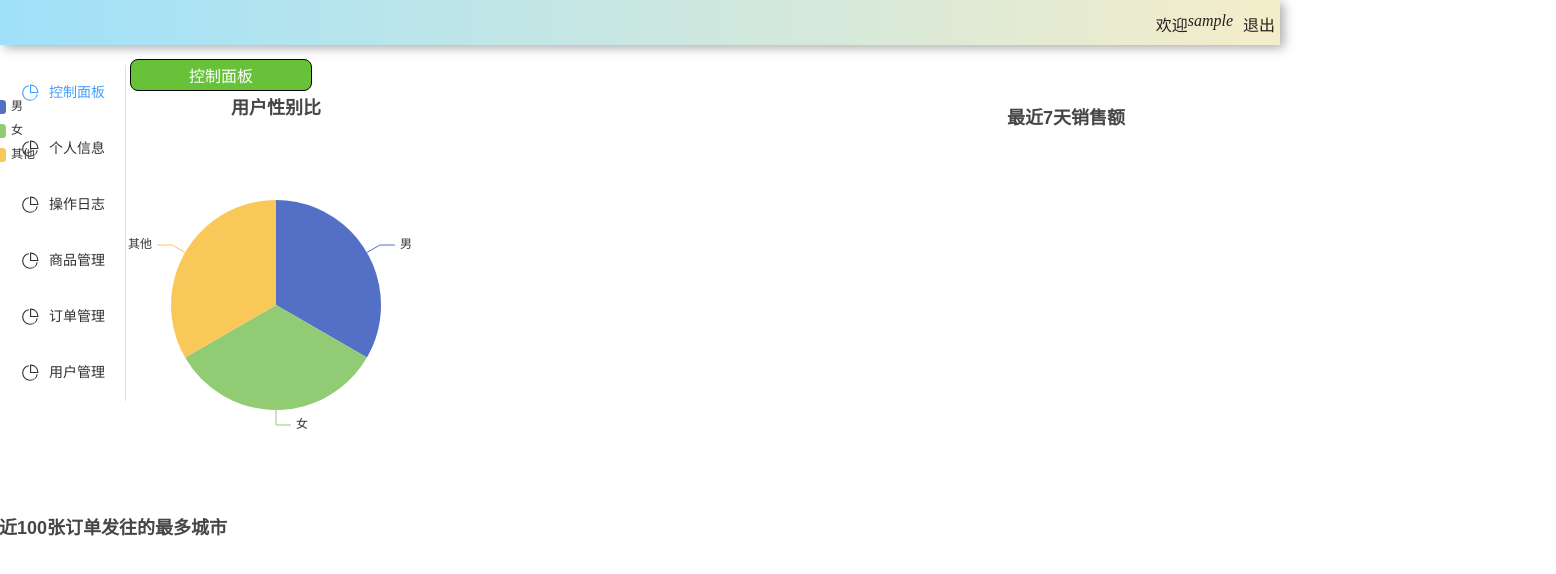
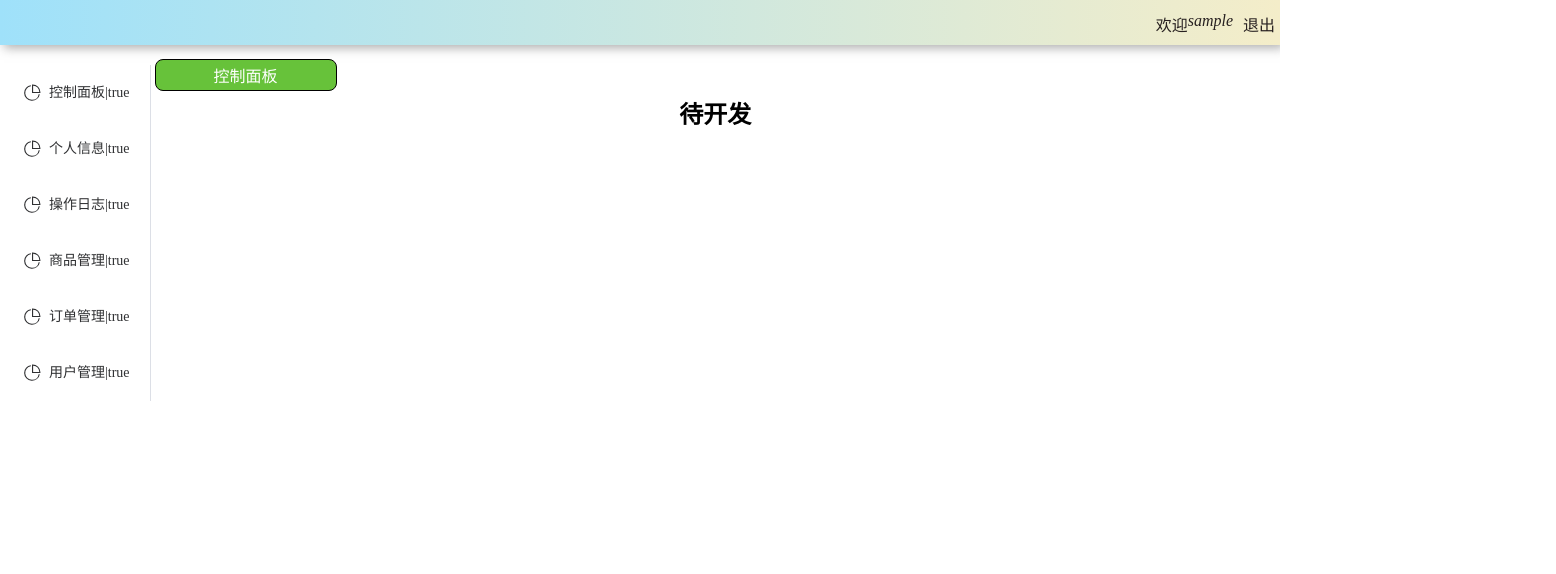
Before and after one commit to networkLam/mall_web, a Vue app: page /central in a window 1280 px wide. Shown: the top 574 px of the page, 1556 px wide, since content can reach past the window. Built offline with nearby package versions, Linux system fonts and the light colour scheme; no server answers; sample sign-in values are in the browser's storage.

Commit message:
modified tabs

```diff
--- a/src/components/MenuComponent.vue
+++ b/src/components/MenuComponent.vue
@@ -30,7 +30,10 @@ function findChildren(routerInfo: readonly RouteRecordRaw[]): Ref<any[]> {
         const children = routerInfo[index].children;
         if (children) { // 这里确保了children不是undefined
             for (let i = 0; i < children.length; i++) {
-                res.value.push(children[i]);
+                const show = children[i].meta!.show;
+                if (show === true) {
+                    res.value.push(children[i]);
+                }
             }
         }
     }
@@ -38,37 +41,25 @@ function findChildren(routerInfo: readonly RouteRecordRaw[]): Ref<any[]> {
 }
 const childrenRouter = findChildren(routerInfoAll)
 
-
 //路由导航
-const routeChange = (toAnywhere: RouteRecordRaw,index:number) => {
-    console.log(toAnywhere)
-    //先跳转路由再generating tab
-    router.push(toAnywhere.path)
-    //实现tab标签导航
-    if (toAnywhere.meta) {
-        const temp = {
-            title: typeof toAnywhere.meta.title === 'string' ? toAnywhere.meta.title : '暂无标题',
-            router: toAnywhere.path
-        };
-        tabs.setNavigation(temp);
-        tabs.setActiveIndex(index);
-    }
+const routeChange = (toAnywhere: RouteRecordRaw) => {
+    tabs.navigationTo(toAnywhere.path)
 }
-//默认展示控制面板的信息，且不可关闭
-routeChange(childrenRouter.value[0],0);
+//默认展示控制面板的信息，且不可关闭 (因为0位不可关闭)
+routeChange(childrenRouter.value[0]);
 tabs.setActiveIndex(0);
 </script>
 
 <template>
     <div class="warpper">
         <div class="menu">
-            <el-menu default-active="0" class="el-menu-vertical-demo">
+            <el-menu class="el-menu-vertical-demo">
                 <el-menu-item v-for="(item, index) in childrenRouter" :index="String(index)" :key="index"
-                    @click="routeChange(item,index)">
-                    <el-icon><el-icon>
-                            <PieChart />
-                        </el-icon></el-icon>
-                    <span>{{ item.meta.title }}</span>
+                    @click="routeChange(item)">
+                    <el-icon>
+                        <PieChart />
+                    </el-icon>
+                    <span>{{ item.meta.title + '|' + item.meta.show }}</span>
                 </el-menu-item>
             </el-menu>
         </div>
--- a/src/components/TabsComponent.vue
+++ b/src/components/TabsComponent.vue
@@ -6,7 +6,6 @@
       <div @click.stop="closeRouter(item.router)" style="margin-left: 5px;" v-if="index !== 0"><el-icon>
           <CircleClose />
         </el-icon></div>
-
     </div>
 
   </div>
--- a/src/router/index.ts
+++ b/src/router/index.ts
@@ -1,40 +1,41 @@
 import { createRouter, createWebHistory } from 'vue-router'
 import HomeView from '../views/HomeView.vue'
-import LoginView from "../views/LoginView.vue"
+import LoginView from '../views/LoginView.vue'
 const router = createRouter({
   history: createWebHistory(import.meta.env.BASE_URL),
   routes: [
     {
       //路由重定向
       path: '/',
-      redirect:"/login"
+      redirect: '/login'
     },
     {
-      path:"/testview",
-      name:"testview",
-      component:()=>import('../views/TestView.vue')
+      path: '/testview',
+      name: 'testview',
+      component: () => import('../views/TestView.vue')
     },
     {
       path: '/login',
       name: 'login',
       component: LoginView,
-      meta:{
-        title:"登录"
+      meta: {
+        title: '登录'
       }
     },
     {
-      path:"/home",
-      name : "home",
-      component : HomeView,
-      meta:{
-        title:"主页"
+      path: '/home',
+      name: 'home',
+      component: HomeView,
+      meta: {
+        title: '主页'
       },
-      children:[
+      children: [
         {
           path: '/central',
           name: 'central',
-          meta:{
-            title:"控制面板"
+          meta: {
+            title: '控制面板',
+            show:true //将不展示在主菜单；
           },
           // route level code-splitting
           // this generates a separate chunk (About.[hash].js) for this route
@@ -45,18 +46,19 @@ const router = createRouter({
           //
           path: '/profile',
           name: 'profile',
-          meta:{
-            title:"个人信息"
+          meta: {
+            title: '个人信息',
+            show:true //将不展示在主菜单；
           },
-
           component: () => import('../views/ProfileView.vue')
         },
         {
           //
           path: '/log',
           name: 'log',
-          meta:{
-            title:"操作日志"
+          meta: {
+            title: '操作日志',
+            show:true //将不展示在主菜单；
           },
           component: () => import('../views/LogView.vue')
         },
@@ -64,8 +66,9 @@ const router = createRouter({
           //
           path: '/product',
           name: 'product',
-          meta:{
-            title:"商品管理"
+          meta: {
+            title: '商品管理',
+            show:true //将不展示在主菜单；
           },
           component: () => import('../views/ProductView.vue')
         },
@@ -73,8 +76,9 @@ const router = createRouter({
           //
           path: '/order',
           name: 'order',
-          meta:{
-            title:"订单管理"
+          meta: {
+            title: '订单管理',
+            show:true //将不展示在主菜单；
           },
           component: () => import('../views/OrderView.vue')
         },
@@ -82,33 +86,42 @@ const router = createRouter({
           //
           path: '/user',
           name: 'user',
-          meta:{
-            title:"用户管理"
+          meta: {
+            title: '用户管理',
+            show:true //将不展示在主菜单；
           },
           component: () => import('../views/UserView.vue')
         },
+        {
+          path: '/addproduct',
+          name: 'addproduct',
+          meta: {
+            title: '添加商品',
+            show:false //将不展示在主菜单；
+          },
+          component: () => import('../views/AddproductView.vue')
+        }
       ]
-    },
+    }
   ]
 })
 
-router.beforeEach(async (to,from,next)=>{
-  if(to.meta.title){
+router.beforeEach(async (to, from, next) => {
+  if (to.meta.title) {
     //修改标题
-    document.title = to.meta.title as string;
+    document.title = to.meta.title as string
   }
 
-  if(to.path == '/login' ){
-    next();
-  }else{
-    const token = localStorage.getItem('token') == null ? null : localStorage.getItem('token') ;
-    if(token == null){
-      alert("你还未登录，即将返回登录界面");
-      next('/login');
-    }else{
-      next();
+  if (to.path == '/login') {
+    next()
+  } else {
+    const token = localStorage.getItem('token') == null ? null : localStorage.getItem('token')
+    if (token == null) {
+      alert('你还未登录，即将返回登录界面')
+      next('/login')
+    } else {
+      next()
     }
-
   }
 })
 
--- a/src/stores/navigation.ts
+++ b/src/stores/navigation.ts
@@ -1,58 +1,98 @@
-import { defineStore } from "pinia";
-import { type Router } from "vue-router";
-// const router = useRouter();
+import { defineStore } from 'pinia'
+import { type Router, type RouteRecordRaw } from 'vue-router'
 
 export const useNavigationTab = defineStore('navigation', {
   state: () => {
     return {
-      navigationInfo: [] as { router: string, title: string }[],
-      activeIndex:-1
+      navigationInfo: [] as { router: string; title: string }[],
+      activeIndex: -1,
+      //一开始就初始化这个路由，并将路由信息一起初始化进来，后面的所有关于路由的操作都通过storage的方式调用；
+      router: null as any,
+      allRouterInfo:null as any, //本次登录的全部路由信息；
     }
   },
   getters: {
-    getNavigationInfo(state): { router: string, title: string }[] {
-      return state.navigationInfo;
+    getNavigationInfo(state): { router: string; title: string }[] {
+      return state.navigationInfo
     },
-    getActiveIndex(state){
-      return state.activeIndex;
+    getActiveIndex(state) {
+      return state.activeIndex
     }
   },
   actions: {
     //设置活动索引
-    setActiveIndex(index:number){
-      this.activeIndex = index;
+    setActiveIndex(index: number) {
+      this.activeIndex = index
     },
     //设置一个路由信息
-    setNavigation(info: { router: string, title: string }) {
+    setNavigation(info: { router: string; title: string }) {
       // 检查这个路由是否已经存在
-      const isExist = this.navigationInfo.some(item => item.router === info.router);
+      const isExist = this.navigationInfo.some((item) => item.router === info.router)
       if (!isExist) {
         // 如果不存在，则添加到navigationInfo数组中
-        this.navigationInfo.push(info);
+        this.navigationInfo.push(info)
+        // this.activeIndex = this.navigationInfo.length-1;
       } else {
-        console.log('router is exist');
+        console.log('router is exist')
+      }
+      //找到这个路由在数组中的位置
+      const routeLocal = this.navigationInfo.findIndex((item) => item.router === info.router)
+      if (routeLocal !== -1) {
+        // 如果找到了匹配的路由
+        this.activeIndex = routeLocal
       }
     },
-       //移除一个路由信息
+    //移除一个路由信息
     removeMeta(routeName: string, router: Router) {
-        // 检查这个路由是否已经存在
-      const index = this.navigationInfo.findIndex(item => item.router === routeName);
+      // 检查这个路由是否已经存在
+      const index = this.navigationInfo.findIndex((item) => item.router === routeName)
       if (index >= 0) {
-        this.navigationInfo.splice(index, 1);
+        this.navigationInfo.splice(index, 1)
         //如果关闭的标签页索引等于当前活跃的标签页索引，那么当前活跃的标签页索引就往前推,并将页面导航到那个位置；
         if (index === this.activeIndex || this.activeIndex >= this.navigationInfo.length) {
           // 更新 activeIndex 到最后一个有效索引
-          this.activeIndex = Math.max(0, this.navigationInfo.length - 1);
+          this.activeIndex = Math.max(0, this.navigationInfo.length - 1)
           if (this.navigationInfo.length > 0) {
-            router.push(this.navigationInfo[this.activeIndex].router);
+            router.push(this.navigationInfo[this.activeIndex].router)
           } else {
             // 如果没有更多的路由项，你可以选择导航到一个默认路径或执行其他逻辑
-            router.push('/home');
+            router.push('/home')
           }
         }
       } else {
-        console.log('router not exist');
+        console.log('router not exist')
       }
-    }
+    },
+    //将路由初始化
+    setRouter(router:any){
+      this.router = router;
+    },
+    //设置全部的路由信息；
+    setRouterInfo(routerInfo:any){
+      this.allRouterInfo = routerInfo;
+      console.log("allRouterInfo",this.allRouterInfo)
+    },
+    //路由导航
+    navigationTo(destination:string){
+      const routeLocal = this.allRouterInfo.findIndex((item:any) => item.path === destination);
+      //先把内容的组装
+      this.routeChange(this.allRouterInfo[routeLocal])
+      // console.log('要导航的路由在-->',routeLocal)
+    },
+    routeChange(toAnywhere: RouteRecordRaw){
+      console.log(toAnywhere)
+      //先跳转路由再generating tab
+      if(this.router!=null){
+        this.router.push(toAnywhere.path)
+      }
+      //实现tab标签导航
+      if (toAnywhere.meta) {
+          const temp = {
+              title: typeof toAnywhere.meta.title === 'string' ? toAnywhere.meta.title : '暂无标题',
+              router: toAnywhere.path
+          };
+          this.setNavigation(temp);
+      }
   }
-});
+  }
+})
--- /dev/null
+++ b/src/views/AddproductView.vue
@@ -0,0 +1,26 @@
+<template>
+  <div >添加商品</div>
+</template>
+
+<script setup>
+import { ref, reactive,onMounted, watchEffect, computed} from 'vue';
+import { useRoute, useRouter } from 'vue-router';
+/**
+* 路由对象
+*/
+const route = useRoute();
+/**
+* 路由实例
+*/
+const router = useRouter();
+onMounted(() => {
+  //console.log('3.-组件挂载到页面之后执行-------onMounted')
+})
+watchEffect(()=>{
+})
+// 使用toRefs解构
+// let { } = { ...toRefs(data) }
+
+</script>
+<style scoped lang='less'>
+</style>
--- a/src/views/CentralView.vue
+++ b/src/views/CentralView.vue
@@ -49,36 +49,36 @@ pie =  reactive({
   ]
 });
 
-request("/api/administrator/gender").then(res=>{
-  const {data} = res.data;
-  pie.series[0].data[0].value = data.men;
-  pie.series[0].data[1].value = data.female;
-  pie.series[0].data[2].value = data.amount - data.men - data.female;
-  myChart1.setOption(pie);
-  // console.log(data)
-})
+// request("/api/administrator/gender").then(res=>{
+//   const {data} = res.data;
+//   pie.series[0].data[0].value = data.men;
+//   pie.series[0].data[1].value = data.female;
+//   pie.series[0].data[2].value = data.amount - data.men - data.female;
+//   myChart1.setOption(pie);
+//   // console.log(data)
+// })
 
-request("/api/order/admin/parcel").then(res=>{
-  const {data} = res.data;
-  for(const item of data){
-    // console.log(item)
-    bar.yAxis.data.unshift(item.destination);
-    bar.series[0].data.unshift(item.total);
-  }
-  myChart2.setOption(bar);
-  // console.log(data)
-})
+// request("/api/order/admin/parcel").then(res=>{
+//   const {data} = res.data;
+//   for(const item of data){
+//     // console.log(item)
+//     bar.yAxis.data.unshift(item.destination);
+//     bar.series[0].data.unshift(item.total);
+//   }
+//   myChart2.setOption(bar);
+//   // console.log(data)
+// })
 
-request("/api/order/admin/sales").then(res=>{
-  const {data} = res.data;
-  for(const item of data){
-    // console.log(item)
-    line_simple.xAxis.data.push(item.localDate);
-    line_simple.series[0].data.push(item.total);
-  }
-  myChart3.setOption(line_simple);
-  console.log(data)
-})
+// request("/api/order/admin/sales").then(res=>{
+//   const {data} = res.data;
+//   for(const item of data){
+//     // console.log(item)
+//     line_simple.xAxis.data.push(item.localDate);
+//     line_simple.series[0].data.push(item.total);
+//   }
+//   myChart3.setOption(line_simple);
+//   console.log(data)
+// })
 bar = {
   title: {
     text: '最近100张订单发往的最多城市'
@@ -142,15 +142,15 @@ line_simple = {
 
 // var chartDom = document.getElementById('main');
 
-onMounted(()=>{
- // console.log(content.value)
-   myChart1 = echarts.init(content.value);
-   myChart2 = echarts.init(content1.value);
-   myChart3 = echarts.init(content2.value);
-   pie && myChart1.setOption(pie);
-   bar && myChart2.setOption(bar);
-   line_simple && myChart3.setOption(line_simple);
-})
+// onMounted(()=>{
+//  // console.log(content.value)
+//    myChart1 = echarts.init(content.value);
+//    myChart2 = echarts.init(content1.value);
+//    myChart3 = echarts.init(content2.value);
+//    pie && myChart1.setOption(pie);
+//    bar && myChart2.setOption(bar);
+//    line_simple && myChart3.setOption(line_simple);
+// })
 
 
 
@@ -159,14 +159,15 @@ onMounted(()=>{
 <template>
     <!-- 这是根标签 -->
     <div class="wrapper">
-      <div>
+      <h2>待开发</h2>
+      <!-- <div>
         <div> <div ref="content" style="width: 600px;height: 420px;"></div> </div>
         <div> <div ref="content1" style="width: 600px;height: 420px;"></div> </div>
-      </div>
+      </div> -->
 
-     <div>
+     <!-- <div>
       <div> <div ref="content2" style="width: 980px;height: 820px;"></div> </div>
-     </div>
+     </div> -->
 
     </div>
   </template>
--- a/src/views/HomeView.vue
+++ b/src/views/HomeView.vue
@@ -4,17 +4,55 @@ import MenuComponent from '@/components/MenuComponent.vue';
 // import tabsComponent from '@/components/tabsComponent.vue';
 import tabsComponent from '@/components/TabsComponent.vue';
 import { useOnlogin } from '../stores/index'
-import { useRouter } from "vue-router"
-import {ref, watch} from 'vue'
+import { useRouter, type RouteRecordRaw } from "vue-router"
+import {ref, watch, type Ref} from 'vue'
 import { useNavigationTab } from '@/stores/navigation';
 import router from '../router/index'
 const userName = useOnlogin().getUserName;
 const Link = useOnlogin().getSrc;
 console.log(Link)
-const route = useRouter();
-route.push("/central")
-console.log("%centry home page", "color:red;")
+const Router = useRouter();
+// route.push("/central")
+// console.log("%centry home page", "color:red;")
+//将路由信息初始化
 const tabs = useNavigationTab();
+
+//got it all route information
+const routerInfoAll = router.options.routes;
+//返回home路由所在的索引位置
+function matchHomePath(routerInfo: readonly RouteRecordRaw[]): number {
+    for (let i = 0; i < routerInfo.length; i++) {
+        if (routerInfo[i].path === '/home') {
+            return i;
+        }
+    }
+    return -1;
+}
+
+//找出找出home路由下面的子路由
+function findChildren(routerInfo: readonly RouteRecordRaw[]): Ref<any[]> {
+    const res = ref<any[]>([]);
+    const index = matchHomePath(routerInfo);
+    //确保存在children属性
+    if (index != -1 && routerInfo[index]?.children) {
+        const children = routerInfo[index].children;
+        if (children) { // 这里确保了children不是undefined
+            for (let i = 0; i < children.length; i++) {
+                // const show = children[i].meta!.show;
+                // if (show === true) {
+                    res.value.push(children[i]);
+                // }
+            }
+        }
+    }
+    return res;
+}
+
+const childrenRouter = findChildren(routerInfoAll)
+
+tabs.setRouterInfo(childrenRouter);
+tabs.setRouter(Router);
+
 
 </script>
 <template>
--- a/src/views/ProductView.vue
+++ b/src/views/ProductView.vue
@@ -135,6 +135,11 @@ import { Search, Plus } from '@element-plus/icons-vue'
 import { ref, reactive, onMounted, watch, onBeforeMount } from 'vue';
 import request from '@/utils/request';
 import api from "@/utils/api";
+import { useRoute,useRouter } from 'vue-router';
+import { useNavigationTab } from "../stores/navigation"
+const tabs = useNavigationTab();
+const router = useRouter();
+
 //判断是新增还是更新
 let updateOrInsert = ref(false);
 
@@ -393,11 +398,7 @@ const onSubmit = () => {
 }
 //添加
 const addproduct = () => {
-  showTable.value = true;
-  (Object.keys(form) as (keyof typeof form)[]).forEach((key) => {
-    form[key] = "";
-  });
-  updateOrInsert.value = false; //是新增
+  tabs.navigationTo('/addproduct')
 }
 
 
```
